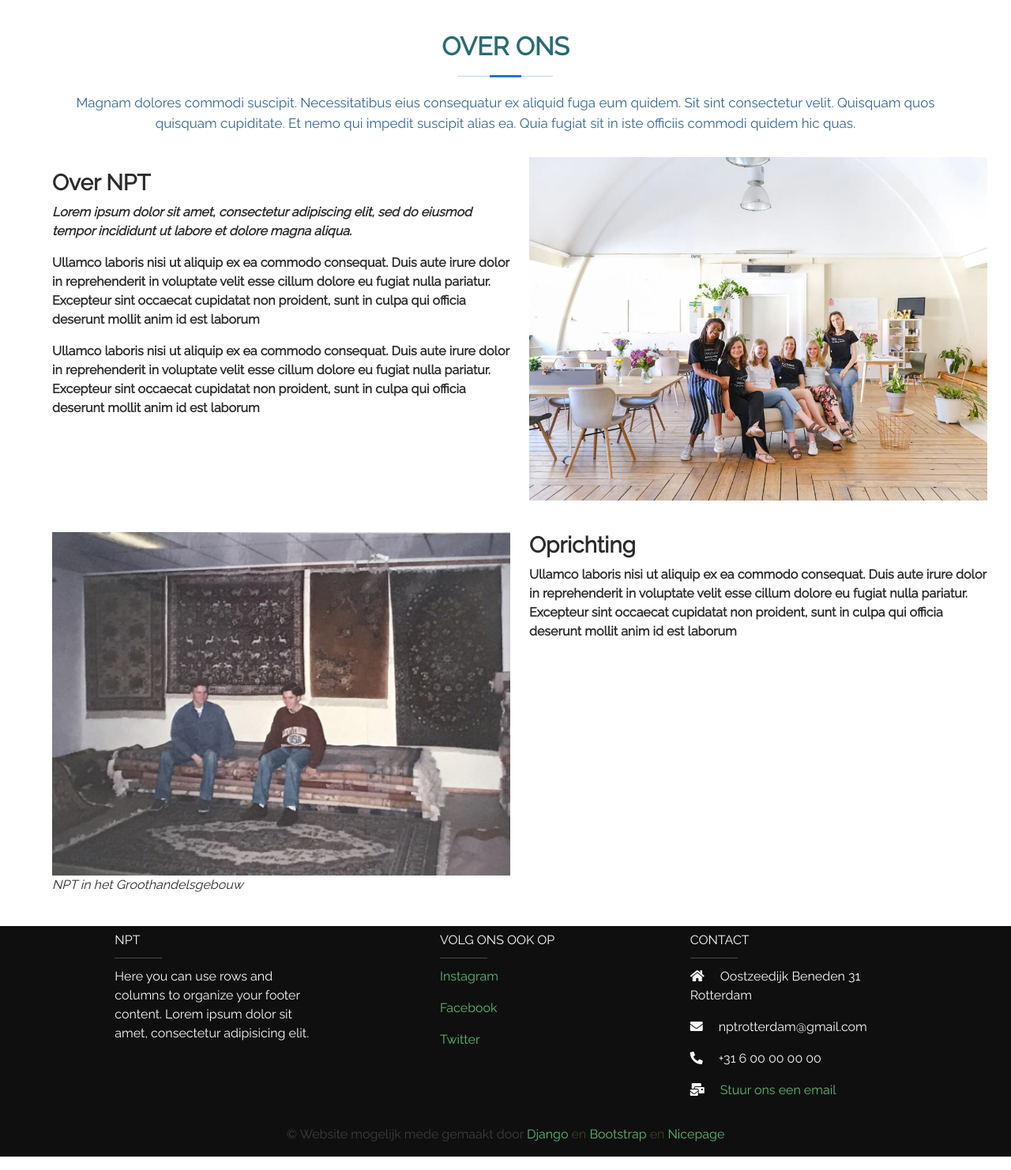
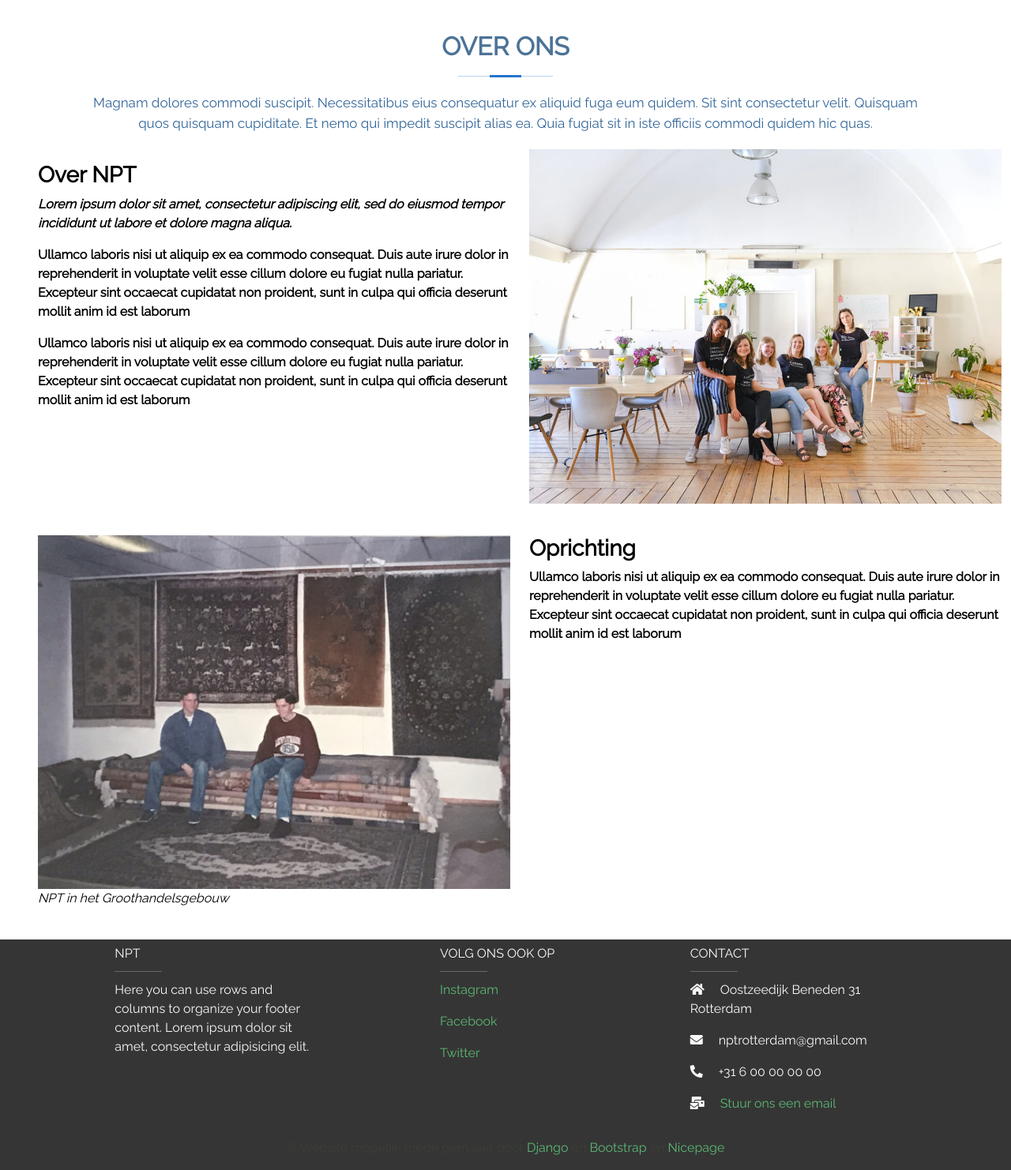
Before and after one commit to creator64/npt-dev, a Django app: page /about/ in a window 1280 px wide. Shown: the part 87-1569 px from the top of the page at 79% size. Run offline with Django 3.2, Linux system fonts and the light colour scheme; some libraries are stand-ins or nearby versions; some web fonts are replaced.

Commit message:
added section title collection and other small stuff

```diff
--- a/collection/templates/collection/sideform.html
+++ b/collection/templates/collection/sideform.html
@@ -60,7 +60,9 @@ body {
 
 #main {
   transition: margin-left .5s;
-  padding: 16px;
+  padding-top: 16px;
+  padding-left: 16px;
+  padding-bottom: 0px;
 }
 
 /* On smaller screens, where height is less than 450px, change the style of the sidenav (less padding and a smaller font size) */
--- a/main/templates/main/footer.html
+++ b/main/templates/main/footer.html
@@ -1,5 +1,5 @@
 <!-- Footer -->
-<footer class="page-footer font-small unique-color-dark mt-0 pt-0" style="background-color: #0f0f0f;">
+<footer class="page-footer font-small unique-color-dark mt-0 pt-0" style="background-color: #353535;">
 
   <!-- Footer Links -->
   <div class="container text-md-left pt-0">
--- a/static/npt/assets/css/style.css
+++ b/static/npt/assets/css/style.css
@@ -535,6 +535,7 @@ section {
 .section-title {
   text-align: center;
   padding-bottom: 30px;
+  padding-top: 10px;
 }
 
 .section-title h2 {
@@ -544,7 +545,7 @@ section {
   margin-bottom: 20px;
   padding-bottom: 20px;
   position: relative;
-  color: rgb(42, 107, 116);
+  color: #4c7397;
 }
 
 .section-title h2::before {
@@ -626,7 +627,8 @@ section {
 
 
 .about{
-  background-color: rgb(255, 255, 255);
+  background-color: white;
+  color: rgb(0, 0, 0);
 }
 
 .about .content {
@@ -664,8 +666,9 @@ section {
 }  uncomment when need to see the container
 */
 
-.about .container-fluid{
+.about .section-title{
   padding: 0 30px;
+  padding-bottom: 20px;
 }
 
 
```
Also changed, not shown: collection/static/collection/css js/Collection.css (+27 -4 lines), collection/templates/collection/collection.html (+7 -1 lines).
